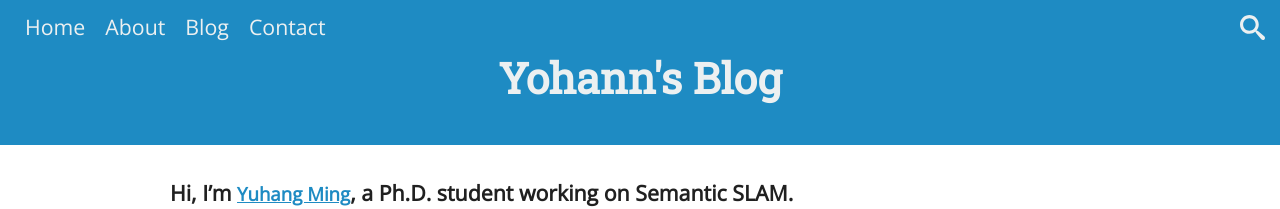
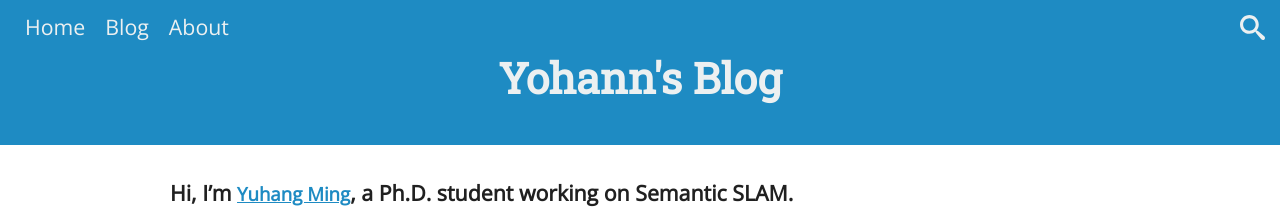
Before and after one commit to YuhangMing/YuhangMing.github.io, a Jekyll site: the page built from index.html, in a window 1280 px wide. Shown: the top 209 px of the page. Built offline with Jekyll 4.4.1, drawn with Linux system fonts in a browser that asks for light colours.

Commit message:
remove contact

```diff
--- a/_includes/header.html
+++ b/_includes/header.html
@@ -3,9 +3,8 @@
   <button aria-expanded="false" aria-controls="menu" aria-label="Click to open the menu" class="bt-menu"><svg class="icon-top icon-menu"><use xlink:href="#icon-menu"></use></svg></button>
     <nav class="menu">
       <a aria-label="Back to home page" href="/"> Home </a>
+      <a aria-label="My blog" href="/blog"> Blog </a>
       <a aria-label="Get to know me a little more" href="/about"> About </a>
-      <a aria-label="My blog" href="/blog"> Blog </a>
-      <a aria-label="Talk to me" href="/contact"> Contact </a>
     </nav>
 
   <button aria-expanded="false" aria-controls="search-container" aria-label="Search" class="bt-search"><svg class="icon-top icon-search"><use xlink:href="#icon-search"></use></svg></button>
```
Also changed, not shown: 1 other file.
